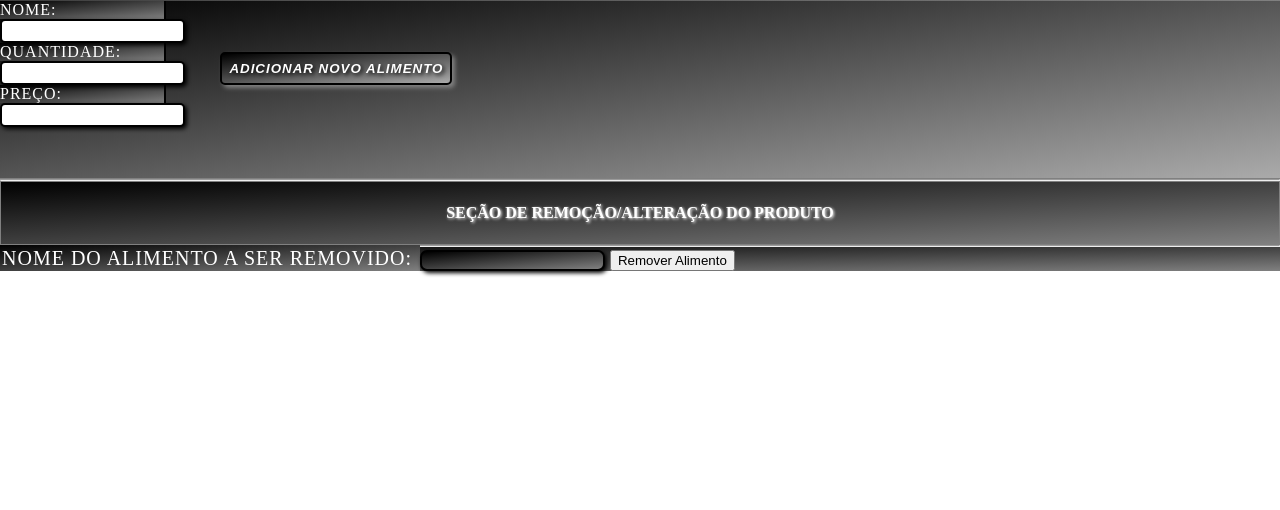
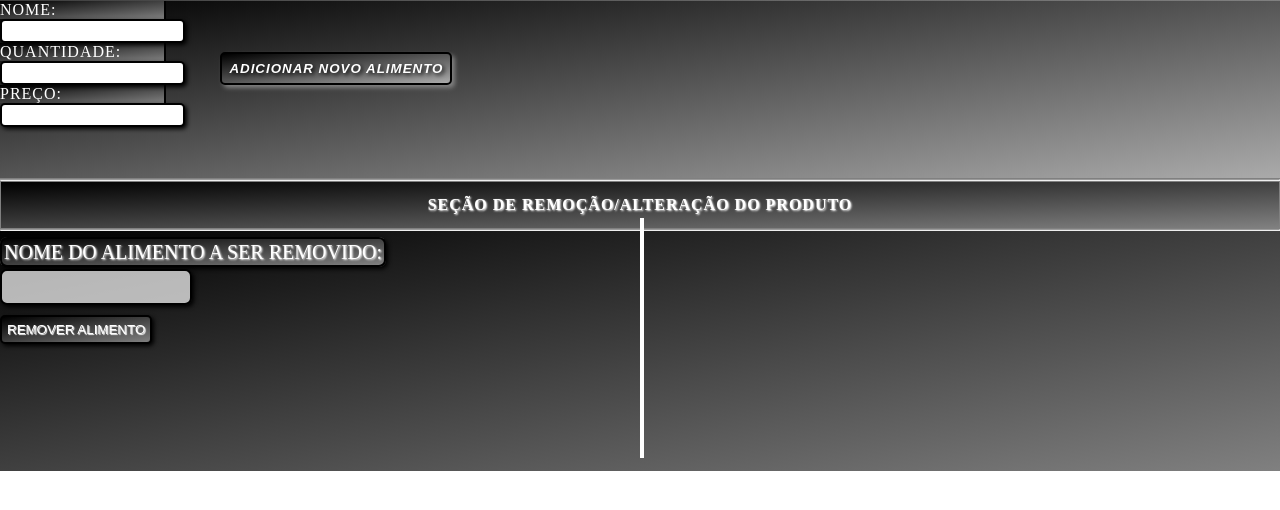
Before and after one commit to DanielErick-dev/PROJECT_ESTOQUE, a Django app: template app_produtos/templates/vizualizar_estoque.html in a window 1280 px wide. Shown: the part 186-696 px from the top of the page. Run offline with Django 3.2, Linux system fonts and the light colour scheme; the template is opened without the code that fills it: most values are stand-ins (such as "Sample title", 1, 10 or a date in 2020); form fields are guessed from the names that the template uses; some libraries are stand-ins or nearby versions.

Commit message:
ainda em processo

```diff
--- a/app_produtos/static/css/vizualizar_estoque.css
+++ b/app_produtos/static/css/vizualizar_estoque.css
@@ -201,7 +201,8 @@
 .fundo-paragrafo{
     width: 100%;
     background-image: linear-gradient(to bottom right, black, gray);
-    height: 8%;
+    height: 6%;
+
     border: 1px solid gray;
     display: flex;
     justify-content: center;
@@ -213,31 +214,101 @@
     font-weight: bold;
     user-select: none;
     color: white;
-    text-shadow: 1px 1px 3px white;
+    letter-spacing: 1px;
+    text-shadow: 1px 1px 2px white;
 }
 
 .container-remocao{
-
     display: block;
     position: relative;
     font-size: 20px;
     justify-content: space-between;
     background-image: linear-gradient(to bottom right,black, gray);
     user-select: none;
+    height: 30%;
 }
 .container-remocao label{
+    position: relative;
+    padding-top: 2px;
+    margin-top: 20px;
     background-image: linear-gradient(to bottom right, black, gray);
     color: white;
     text-shadow: 1 px 1px 4px white;
     padding: 2px;
-    letter-spacing: 1px;
+    border-radius: 7px;
+    border: 2px solid black;
+    box-shadow: 2px 2px 4px black;
+    text-shadow: 1px 1px 2px white;
+    top: 10px;
 }
 
 .container-remocao input{
+    margin-top: 5px;
+    display: block;
+    position: relative;
     border-radius: 7px;
     border: 2px solid black;
     box-shadow: 2px 2px 4px black;
-    background-image: linear-gradient(to bottom right, black, gray);
-    color: white;
+    background: rgba(255, 255, 255, 0.7);
+    color: black;
+    width: 15%;
+    height: 15%;
+    top: 10px;
+
 
 }
+
+.container-remocao button{
+    position: relative;
+    top: 20px;
+    display: block;
+    cursor: pointer;
+    border: 2px solid black;
+    box-shadow: 2px 2px 4px black;
+    text-shadow: 1px 1px 1px white;
+    border-radius: 5px;
+    user-select: none;
+    background-image: linear-gradient(to bottom right, black, gray);
+    text-transform: uppercase;
+    padding: 5px;
+    color: white;
+}
+
+.container-remocao button:hover{
+    padding: 6px;
+    box-shadow: 3px 3px 4px white;
+    text-shadow: 2px 2px 2px white;
+}
+
+.container-remocao .line{
+    width: 0.3%;
+    position: relative;
+    height: 100%;
+    color: white;
+    display: flex;
+    align-items: top;
+    left: 50%;
+    top: -44%;
+    background: white;
+
+}
+
+.mensagem-removido{
+    position: fixed;
+    bottom: 600px;
+    right: 20px;
+    background-color: rgba(255, 0, 0, 0.8);
+    color: white;
+    text-shadow: 2px 2px 3px black;
+    font-size: 20px;
+    font-weight: bold;
+    font-family: "Times New Roman", Times, serif;
+    padding: 5px;
+    text-transform: uppercase;
+    border-radius: 5px;
+    letter-spacing: 1px;
+    border: 2px solid black;
+    box-shadow: 2px 2px 4px rgba(0, 0, 0, 0.2);
+    z-index: 1000;
+
+}
--- a/app_produtos/static/js/vizualizar_estoque.js
+++ b/app_produtos/static/js/vizualizar_estoque.js
@@ -1,4 +1,5 @@
 function mostrarMensagemRemover(mensagem)  {
+    console.log('testando validação de remoçao')
     var mensagemElement = document.createElement('div');
     mensagemElement.className = 'mensagem-removido';
     mensagemElement.textContent = mensagem;
@@ -7,9 +8,12 @@ function mostrarMensagemRemover(mensagem)  {
 
     setTimeout(function() {
         document.body.removeChild(mensagemElement);
-           }, 3000);
+   }, 9000);
 }
+
 function mostrarMensagemAdicionar(mensagem)  {
+    if (validacao_ok) {
+        consele.log('testando validação')
         var mensagemElement = document.createElement('div');
         mensagemElement.className = 'mensagem-adicionado';
         mensagemElement.textContent = mensagem;
@@ -18,5 +22,8 @@ function mostrarMensagemAdicionar(mensagem)  {
 
         setTimeout(function() {
             document.body.removeChild(mensagemElement);
-           }, 3000);
+       }, 9000);
+    } else {
+        console.log('validação não foi executada corretamente')
     }
+}
--- a/app_produtos/templates/vizualizar_estoque.html
+++ b/app_produtos/templates/vizualizar_estoque.html
@@ -9,6 +9,7 @@
     <title>Página De Estoque </title>
     <link rel="icon" type="image/png" href="{% static 'images/estoque-icon.png' %}">
     <script src="{% static 'js/vizualizar_estoque.js' %}"></script>
+
 </head>
 
 <body>
@@ -51,6 +52,26 @@
                 {{ form.preco }}
             </div>
             <br>
+            <script>
+                var validacao_ok = {{ validacao_ok|yesno:"true,false" }};
+                console.log(validacao_ok);
+                function mostrarMensagemAdicionar(mensagem)  {
+                if (validacao_ok) {
+                    console.log('testando validação')
+                    var mensagemElement = document.createElement('div');
+                    mensagemElement.className = 'mensagem-adicionado';
+                    mensagemElement.textContent = mensagem;
+                    document.body.appendChild(mensagemElement);
+
+
+                    setTimeout(function() {
+                        document.body.removeChild(mensagemElement);
+                   }, 9000);
+                } else {
+                    console.log('validação não foi executada corretamente')
+                }
+            }
+            </script>
             <button type="submit" class="adicionar_novo_alimento" onclick="mostrarMensagemAdicionar('Produto Criado Com Sucesso')">ADICIONAR NOVO ALIMENTO</button>
         </form>
     </div>
@@ -60,14 +81,20 @@
     <div class="fundo-paragrafo">
         <p>SEÇÃO DE REMOÇÃO/ALTERAÇÃO DO PRODUTO</p>
     </div>
+
     <hr>
     <div class="container-remocao">
         <form method="post" action="{% url 'app_produtos:remover_alimento' %}">
-        {% csrf_token %}
-        <label for="{{ form.nome.id_for_label }}" class="remove">NOME DO ALIMENTO A SER REMOVIDO: </label>
-        {{ form.nome }}
-        <button type="submit" class="remover-alimento" onclick="mostrarMensagemRemover('removido com sucesso')">Remover Alimento</button>
-    </form>
+            {% csrf_token %}
+            <label for="{{ form.nome.id_for_label }}" class="remove">NOME DO ALIMENTO A SER REMOVIDO: </label>
+            {{ form.nome }}
+
+            <button type="submit" class="remover-alimento" onclick="mostrarMensagemRemover('removido com sucesso')">Remover Alimento</button>
+
+        </form>
+        <div class="line">
+
+        </div>
     </div>
 
 
--- a/app_produtos/views.py
+++ b/app_produtos/views.py
@@ -26,6 +26,7 @@ def exibir_estoque(request):
 
 
 def adicionar_alimento(request):
+    validacao_ok = False
     if request.method == 'POST':
         form = AlimentoForm(request.POST)
         if form.is_valid():
@@ -41,12 +42,15 @@ def adicionar_alimento(request):
                 if len(alimentos) > 0:
                     igualdade = True
                     print('o produto em questão já existe no banco de dados')
+                    print(validacao_ok)
             except Error:
                 print('erro para acessar o banco de dados')
 
             if igualdade is False:
                 alimento.save()
                 print('novo objeto salvo no banco de dados')
+                validacao_ok = True
+                print(validacao_ok)
 
 
 
@@ -55,7 +59,7 @@ def adicionar_alimento(request):
             return redirect('app_produtos:exibir_estoque')
     else:
         form = AlimentoForm()
-    return render(request, 'vizualizar_estoque.html', {'form': form})
+    return render(request, 'vizualizar_estoque.html', {'form': form, 'validacao_ok': validacao_ok})
 def remover_alimento(request):
     if request.method == 'POST':
         form = RemoverAlimentoForm(request.POST)
```
Lines whose indentation alone changed are shown as unchanged.
